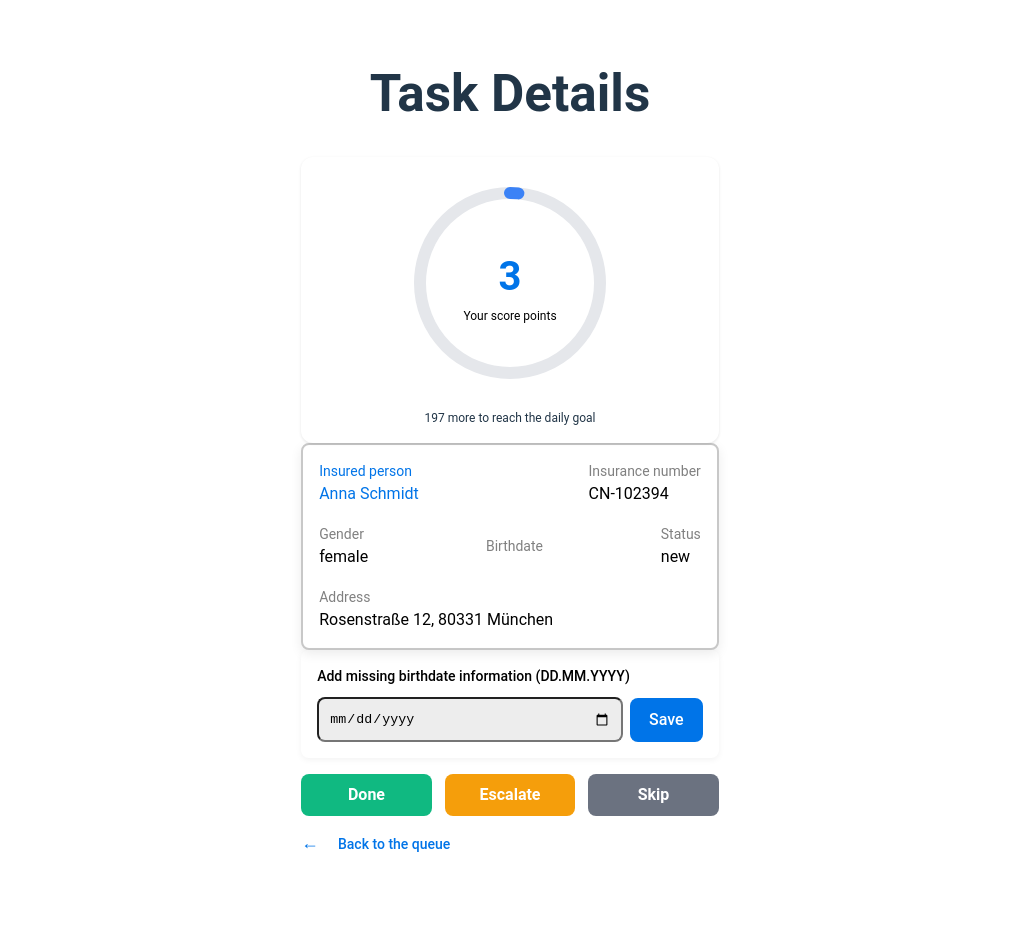
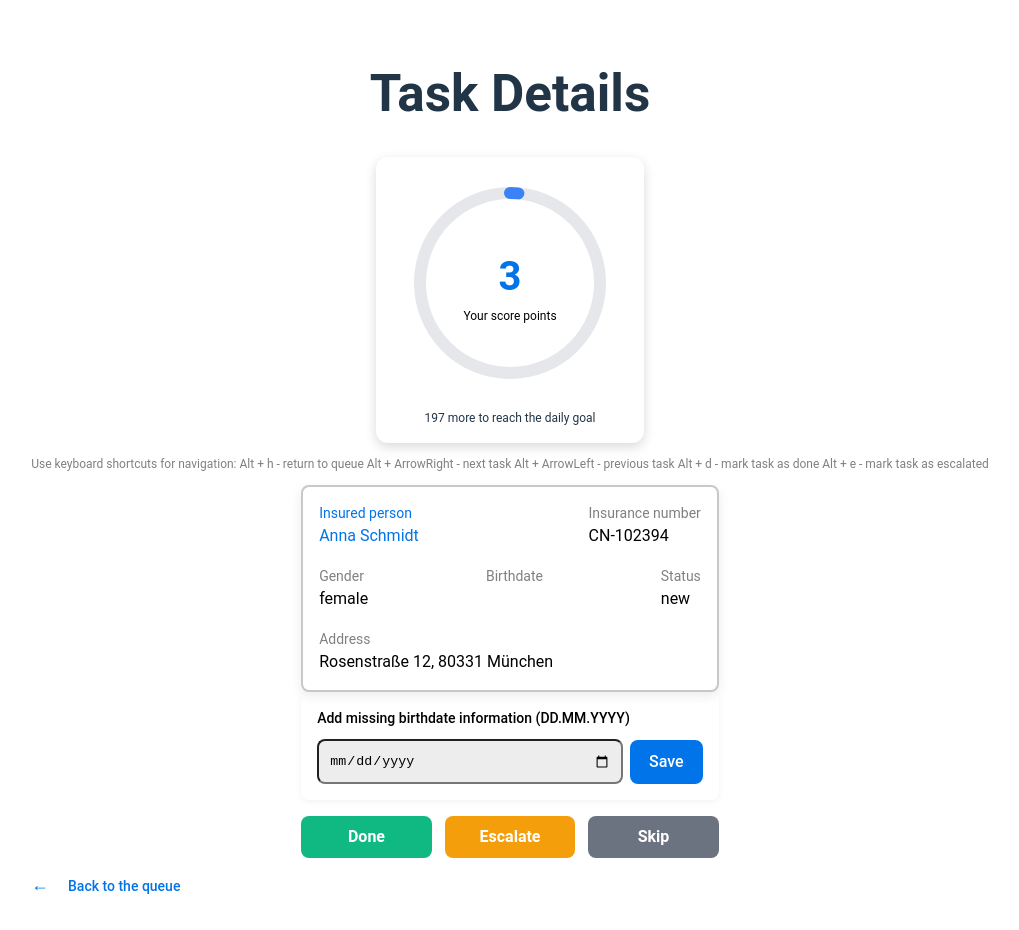
Before and after one commit to Catherine358/tasks-manager, a React (Vite) app: page /task/1 in a window 1280 px wide. Shown: the top 930 px of the page, without its empty margins (130-1149 px from the left). Before the commit the page ends 895 px from the top, so only its background shows below. Built offline with nearby package versions, Linux system fonts and the light colour scheme.

Commit message:
added explanation about shortcuts and few style fixes

```diff
--- a/src/components/TaskCard/TaskCard.module.css
+++ b/src/components/TaskCard/TaskCard.module.css
@@ -38,6 +38,8 @@
 .info {
   font-size: 1rem;
   color: #000000;
+  min-height: 1.5rem;
+  display: block;
 }
 
 .insuredPersonInfo {
--- a/src/components/TaskCounter/TaskCounter.module.css
+++ b/src/components/TaskCounter/TaskCounter.module.css
@@ -7,7 +7,7 @@
   border-radius: 12px;
   padding: 1rem 1.5rem;
   background-color: white;
-  box-shadow: 0 1px 3px rgba(0, 0, 0, 0.1);
+  box-shadow: 0 4px 12px rgba(0, 0, 0, 0.15);
 }
 
 .progressContainer {
--- a/src/components/TaskStatistics/TaskStatistics.module.css
+++ b/src/components/TaskStatistics/TaskStatistics.module.css
@@ -2,6 +2,7 @@
   display: flex;
   justify-content: space-between;
   flex-wrap: wrap;
+  gap: 10px;
 }
 
 .statRow {
@@ -10,7 +11,7 @@
   align-items: center;
   justify-content: center;
   border-radius: 12px;
-  box-shadow: 0 2px 6px rgba(0, 0, 0, 0.05);
+  box-shadow: 0 4px 12px rgba(0, 0, 0, 0.15);
   height: 80px;
   width: 252px;
 }
--- a/src/pages/TaskDetails/TaskDetails.module.css
+++ b/src/pages/TaskDetails/TaskDetails.module.css
@@ -3,6 +3,7 @@
   align-items: center;
   gap: 0.4rem;
   margin-top: 10px;
+  align-self: flex-start;
 }
 
 .back {
@@ -22,3 +23,14 @@
   font-size: 1.1rem;
   transform: translateY(-1px);
 }
+
+.info {
+  font-size: 0.75rem;
+  color: #808080;
+}
+
+.mainContainer {
+  display: flex;
+  align-items: center;
+  flex-direction: column;
+}
--- a/src/pages/TaskDetails/TaskDetails.tsx
+++ b/src/pages/TaskDetails/TaskDetails.tsx
@@ -11,11 +11,18 @@ export default function TaskDetails() {
   const task = tasks.find((task) => task.id === Number(id));
 
   return (
-    <main>
+    <main className={styles.mainContainer}>
       <h1>Task Details</h1>
       <section>
         <TaskCounter />
       </section>
+        <p className={styles.info}>Use keyboard shortcuts for navigation:
+            Alt + h - return to queue
+            Alt + ArrowRight - next task
+            Alt + ArrowLeft - previous task
+            Alt + d - mark task as done
+            Alt + e - mark task as escalated
+        </p>
       {!task ? (
         <p>No task was found.</p>
       ) : (
```
